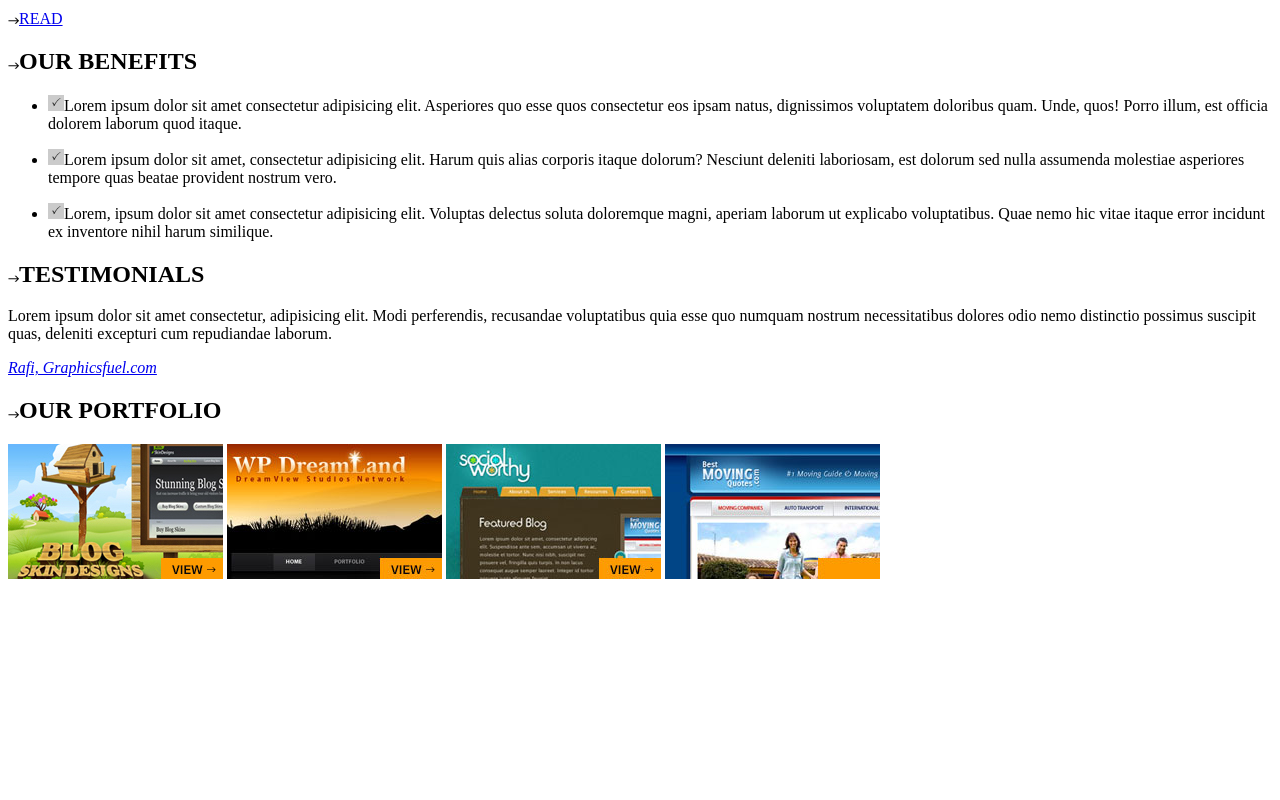
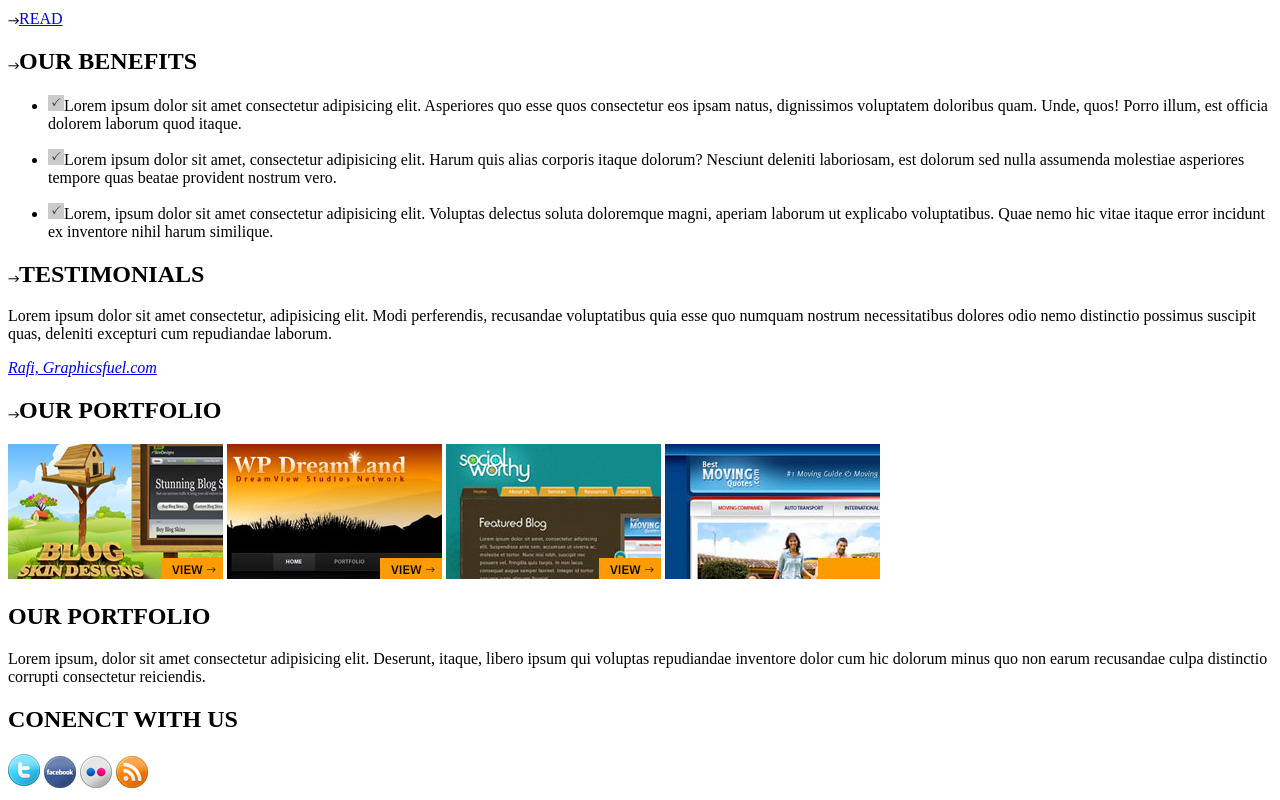
Before and after one commit to mariaconejo/Creative-Studio, a plain HTML site: page index.html in a window 1280 px wide. Shown: the part 791-1591 px from the top of the page. Before the commit the page ends 1382 px from the top, so only its background shows below. Drawn offline with Linux system fonts and the light colour scheme.

Commit message:
Se agrego blog

```diff
--- a/index.html
+++ b/index.html
@@ -83,6 +83,30 @@
             </div>
             <!--FIN DEL PORTAFILIO-->
 
+            <!--COMIENZO DEL BLOG-->
+            <div id="blog">
+                <div>
+                    <h2>OUR PORTFOLIO</h2>
+                    <p>Lorem ipsum, dolor sit amet consectetur adipisicing elit. Deserunt, itaque, libero ipsum qui voluptas repudiandae
+                    inventore dolor cum hic dolorum minus quo non earum recusandae culpa distinctio corrupti consectetur reiciendis.</p>
+                </div>
+                <!--COMIENZO DE REDES SOCIALES-->
+                <div>
+                    <h2>CONENCT WITH US </h2>
+                    <a href="#" target="_blank"><img src="img/icono-tw.png"   alt="twitter"></a>
+                    <a href="#" target="_blank"><img src="img/iocno-blue.png" alt="facebook"></a>
+                    <a href="#" target="_blank"><img src="img/icono-gray.png" alt=""></a>
+                    <a href="#" target="_blank"><img src="img/icono-orange.png" alt=""></a>
+                </div>
+                <!--FIN DE REDES SOCIALES-->
+            </div>
+            <!--FIN DEL BLOG-->
+
+        </div>
+        <!--FIN DEL CONTENIDO-->
+
+        <!--COMIENZO DEL FOOTER-->
+        <div>
 
         </div>
     </body>
```
